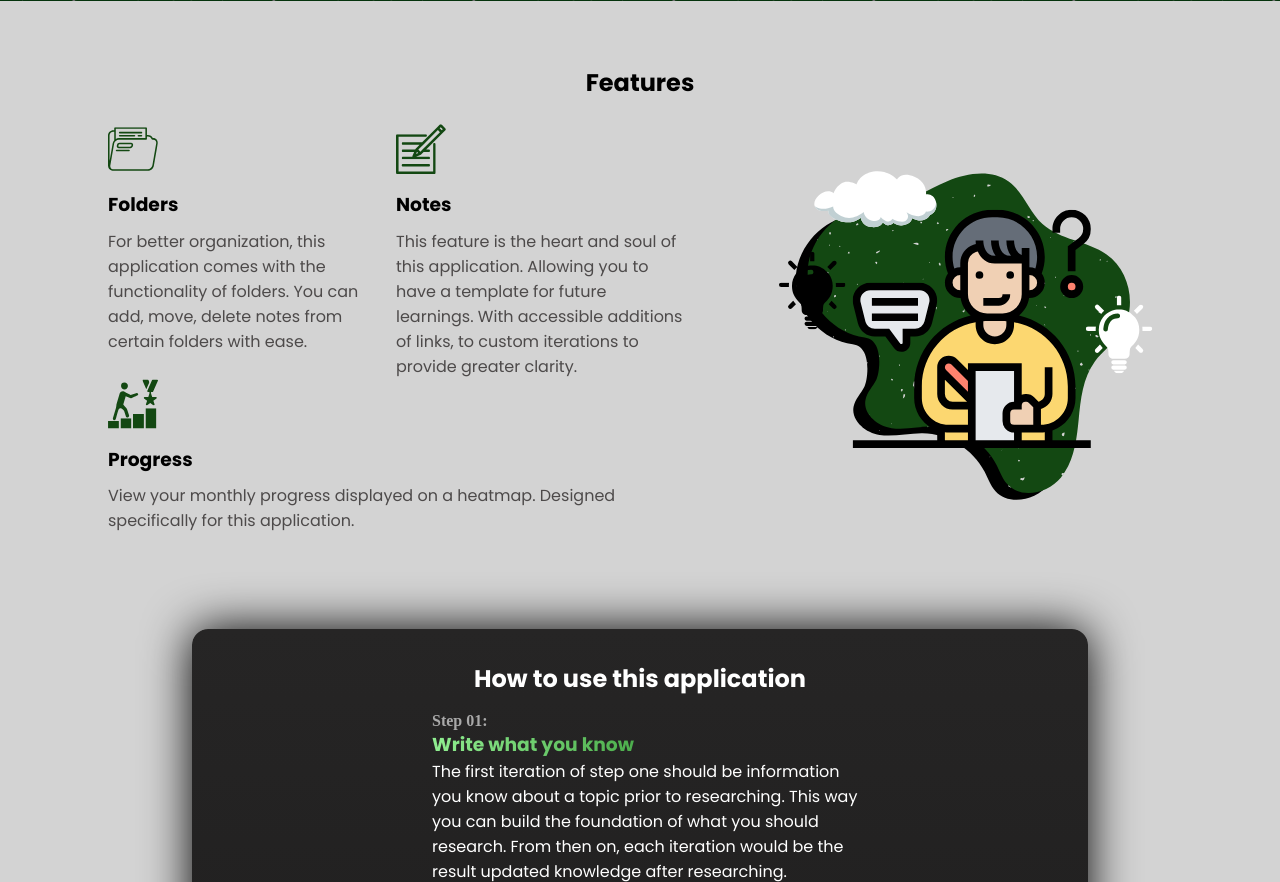
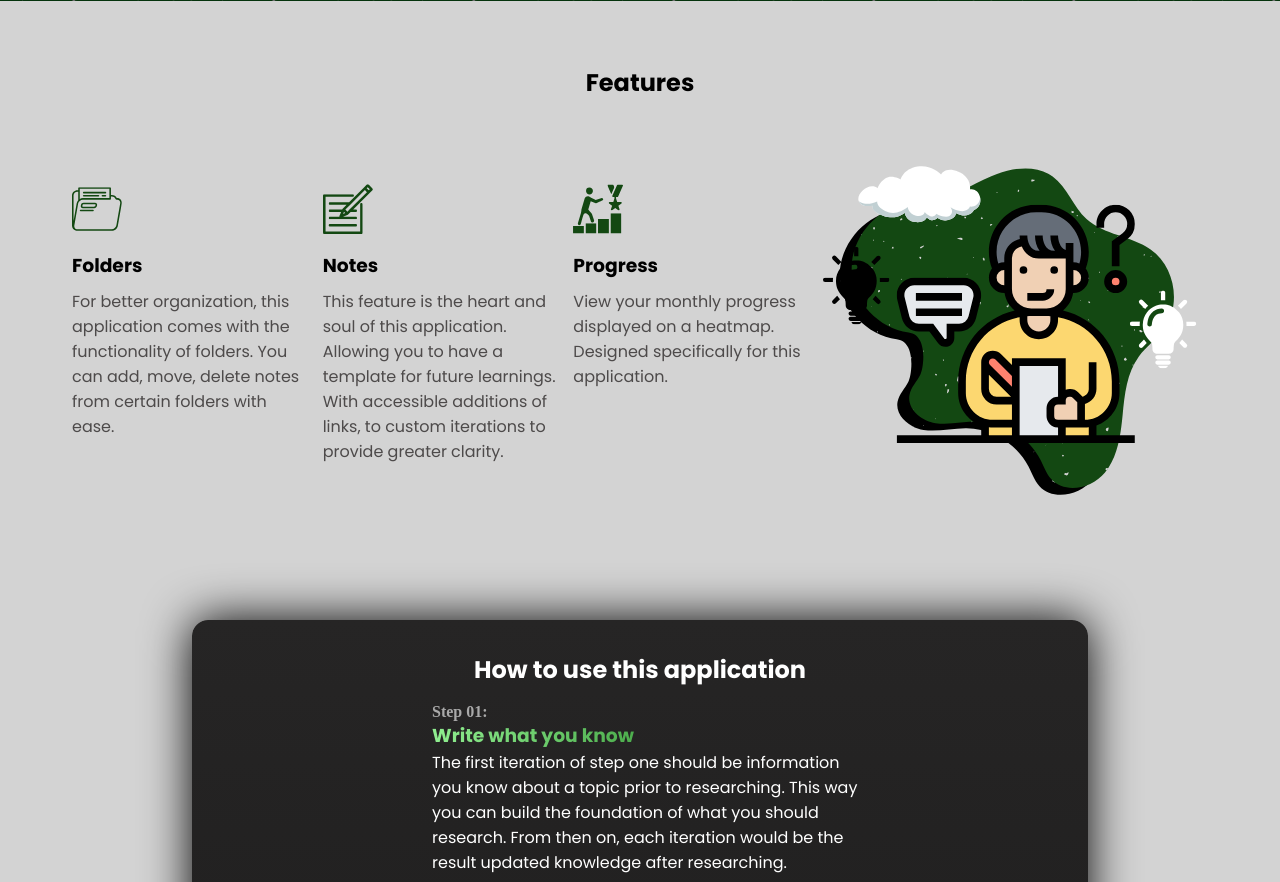
Before and after one commit to bluskigh/feynman-it, a Django app: page / in a window 1280 px wide. Shown: the part 590-1472 px from the top of the page. Run offline with Django 3.2, Linux system fonts and the light colour scheme.

Commit message:
Updated home screen

```diff
--- a/main/static/main/css/index.css
+++ b/main/static/main/css/index.css
@@ -49,14 +49,15 @@ main .section {
     height: 25em; width: fit-content;
 }
 .what-information-container {
-    width: 50%;
+    width: 70%;
     display: flex; flex-wrap: wrap;
     justify-content: space-around;
 }
 .what-data {
     flex-grow: 1;
     text-align: left;
-    width: 50%;
+    width: 30%;
+    padding: 0 .5em;
 }
 .what-data h3 {
     margin: .5em 0;
@@ -171,9 +172,6 @@ ol li { list-style-type: decimal-leading-zero; font-size: .9em; margin: .5em 0;
     padding: 2em;
     box-sizing: border-box;
 }
-#contact p {
-    color: white;
-}
 /* End of Contact Styling */
 
 a:hover {
--- a/main/templates/main/index.html
+++ b/main/templates/main/index.html
@@ -139,7 +139,7 @@
 </section>
 <section id="contact">
     <h3>Have a question?</h3>
-    <p>mario.molinito9@gmail.com</p>
+    <p><em>mario.molinito9@gmail.com</em></p>
 </section>
 {% endblock %}
 {% endcache %}
```
